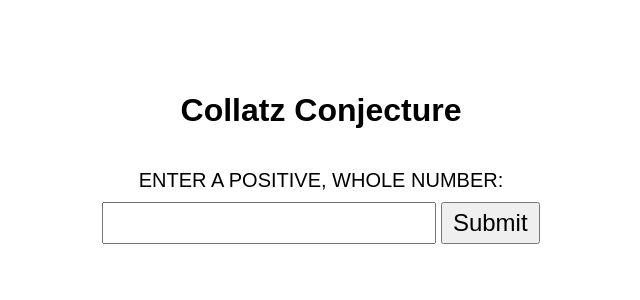
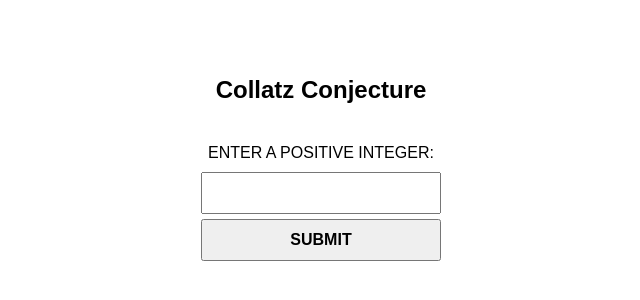
Before and after one commit to thejessicafelts/collatz-conjecture, a plain HTML site: page index.html in a window 1280 px wide. Shown: the part 232-532 px from the top of the page, without its empty margins (319-959 px from the left). Drawn offline with Linux system fonts and the light colour scheme.

Commit message:
UI Updates

```diff
--- a/index.html
+++ b/index.html
@@ -12,11 +12,12 @@
       <h1>Collatz Conjecture</h1>
       <section id="user-input">
          <form action="">
-            <label for="userNumber">Enter a Positive, Whole Number:</label><br/>
-            <input id="userNumber" type="number" />
+            <label for="userNumber">Enter a Positive Integer:</label><br/>
+            <input id="userNumber" type="number" min="1" max="9007199254740991" step="1" /><br/>
             <input type="submit" />
          </form>
       </section>
+      <section id="output"></section>
    </main>
 </body>
 </html>
--- a/main.css
+++ b/main.css
@@ -14,7 +14,7 @@ main {
 }
 
 h1 {
-   font-size: 2rem;
+   font-size: 1.5rem;
    margin-bottom: 10px;
 }
 
@@ -23,7 +23,7 @@ section#user-input {
 }
 
 section#user-input label {
-   font-size: 1.25rem;
+   font-size: 1rem;
    text-transform: uppercase;
    display: inline-block;
    margin: 30px 0 10px;
@@ -33,8 +33,21 @@ section#user-input label {
 section#user-input input[type=number],
 section#user-input input[type=submit] {
    padding: 5px 10px;
+   font-weight: 300;
+}
+
+section#user-input input[type=number] {
+   width: 240px;
    font-size: 1.5rem;
-   font-weight: 300;
+   margin-bottom: 5px;
+}
+
+section#user-input input[type=submit] {
+   font-size: 1rem;
+   text-transform: uppercase;
+   font-weight: 900;
+   width: 240px;
+   height: 42px;
 }
 
 /* Remove Spin Buttons */
```
